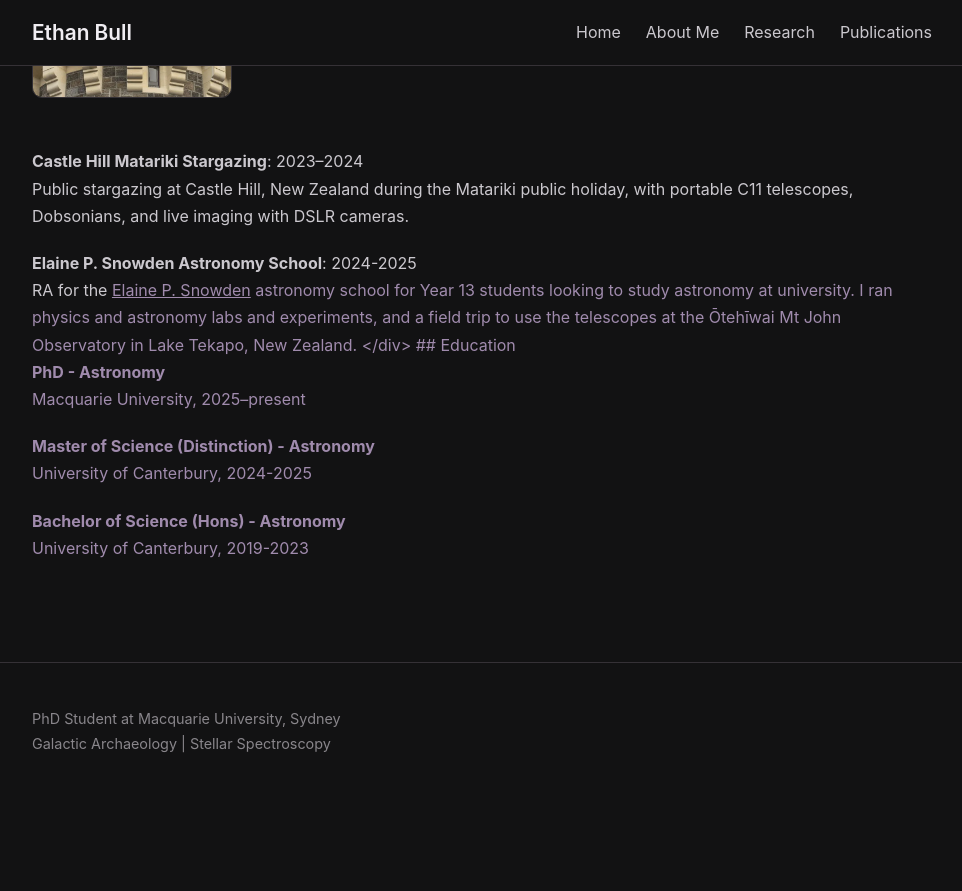
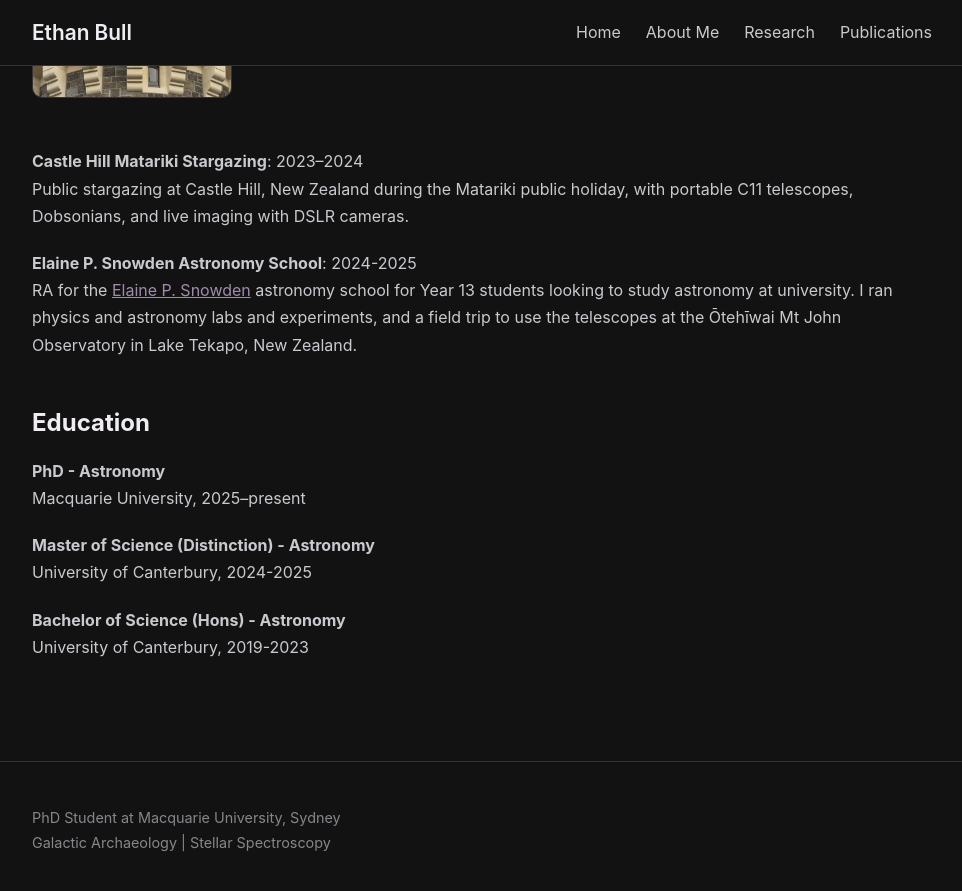
Before and after one commit to iBexal/ibexal.github.io, a Jekyll site: the page built from about.md, in a window 1280 px wide and 900 px high, scrolled down 1227 px. Shown: the top 891 px of the window, without its empty margins (158-1120 px from the left). Built offline with Jekyll 4.4.1, drawn with Linux system fonts in a browser that asks for light colours; before the commit the page ends 2028 px from its top, so only the background shows below that.

```diff
--- a/about.md
+++ b/about.md
@@ -68,7 +68,7 @@ I am a member of multiple Galactic spectroscopic surveys and collaborations:
 </div>
 <div class="timeline-item">
     <strong>Elaine P. Snowden Astronomy School</strong>: 2024-2025<br>
-    RA for the <a href="https://www.canterbury.ac.nz/news-and-events/regular-events/elaine-p-snowden-astronomy-school">Elaine P. Snowden<a> astronomy school for Year 13 students looking to study astronomy at university. I ran physics and astronomy labs and experiments, and a field trip to use the telescopes at the Ōtehīwai Mt John Observatory in Lake Tekapo, New Zealand.
+    RA for the <a href="https://www.canterbury.ac.nz/news-and-events/regular-events/elaine-p-snowden-astronomy-school">Elaine P. Snowden</a> astronomy school for Year 13 students looking to study astronomy at university. I ran physics and astronomy labs and experiments, and a field trip to use the telescopes at the Ōtehīwai Mt John Observatory in Lake Tekapo, New Zealand.
 </div>
 
 ## Education
```
